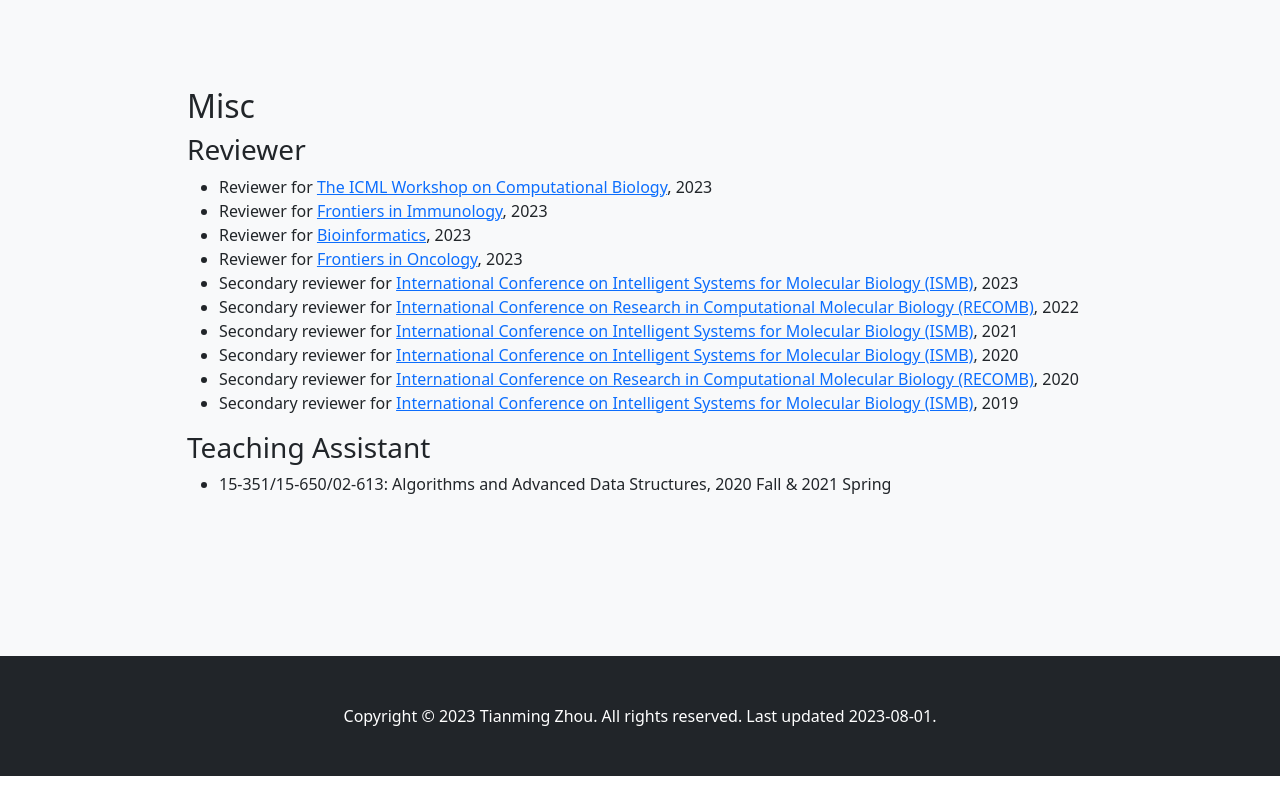
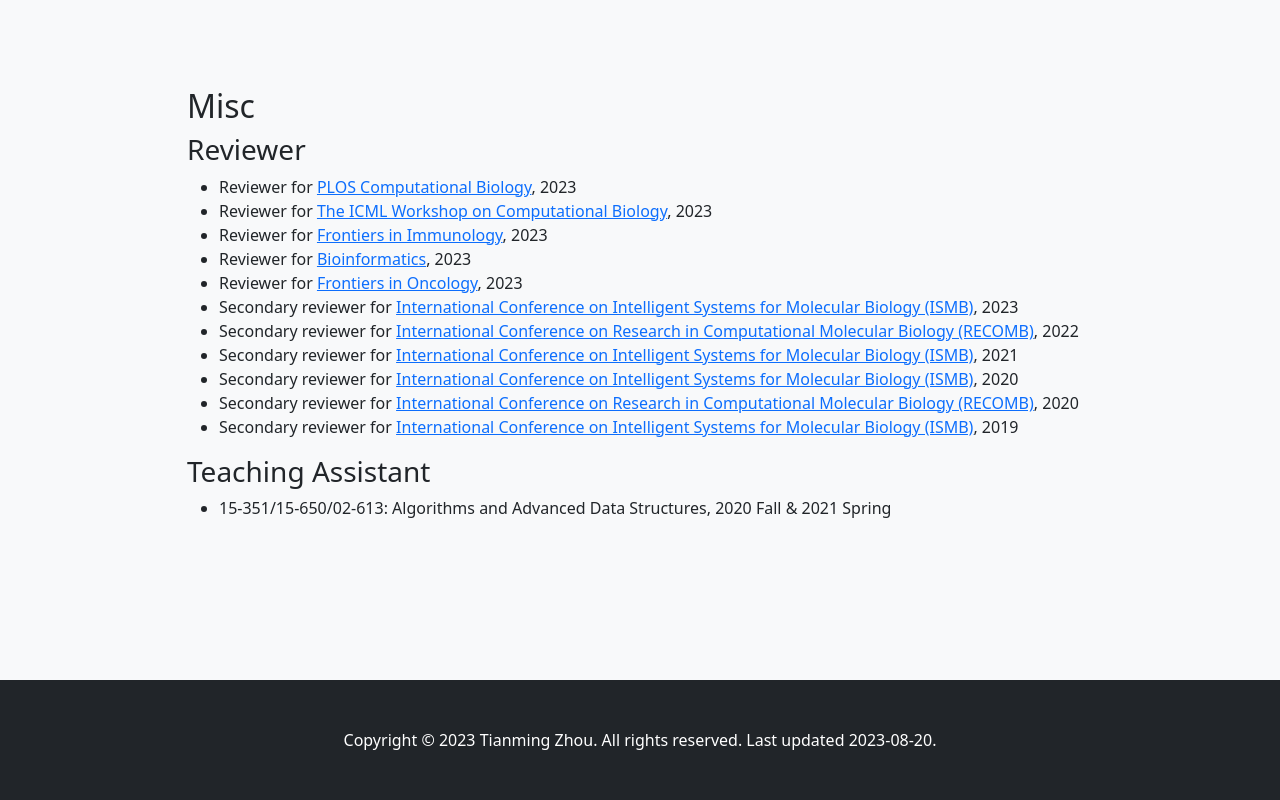
Before and after one commit to TianmingZhou/TianmingZhou.github.io, a plain HTML site: page index.html in a window 1280 px wide. Shown: the part 4587-5387 px from the top of the page. Before the commit the page ends 5363 px from the top, so only its background shows below. Drawn offline with nearby package versions, Linux system fonts and the light colour scheme; files whose address does not match are found by name.

Commit message:
Update index.html

```diff
--- a/index.html
+++ b/index.html
@@ -221,6 +221,7 @@
             <h2>Misc</h2>
             <h3>Reviewer</h3>
             <ul>
+                <li>Reviewer for <a href="https://journals.plos.org/ploscompbiol/">PLOS Computational Biology</a>, 2023</li>
                 <li>Reviewer for <a href="https://icml-compbio.github.io/">The ICML Workshop on Computational Biology</a>, 2023</li>
                 <li>Reviewer for <a href="https://www.frontiersin.org/journals/immunology">Frontiers in Immunology</a>, 2023</li>
                 <li>Reviewer for <a href="https://academic.oup.com/bioinformatics">Bioinformatics</a>, 2023</li>
@@ -240,7 +241,7 @@
     </section>
     <!-- Footer-->
     <footer class="py-5 bg-dark">
-        <div class="container px-4"><p class="m-0 text-center text-white">Copyright © 2023 Tianming Zhou. All rights reserved. Last updated 2023-08-01.</p></div>
+        <div class="container px-4"><p class="m-0 text-center text-white">Copyright © 2023 Tianming Zhou. All rights reserved. Last updated 2023-08-20.</p></div>
     </footer>
     <!-- Bootstrap core JS-->
     <script src="https://cdn.jsdelivr.net/npm/bootstrap@5.1.3/dist/js/bootstrap.bundle.min.js"></script>
```
